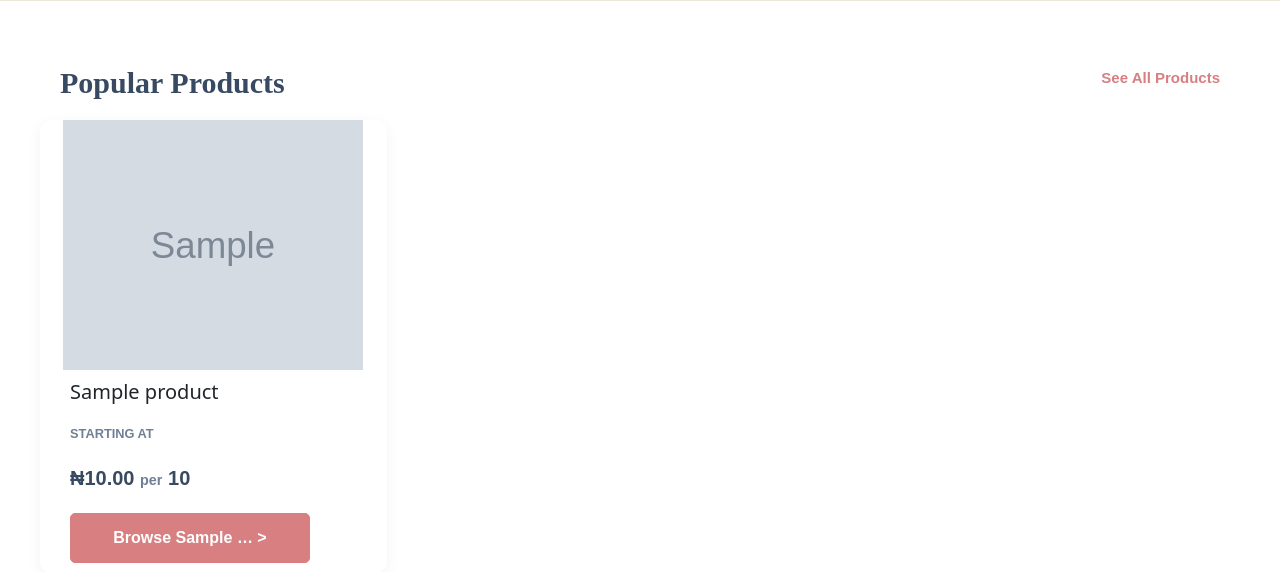
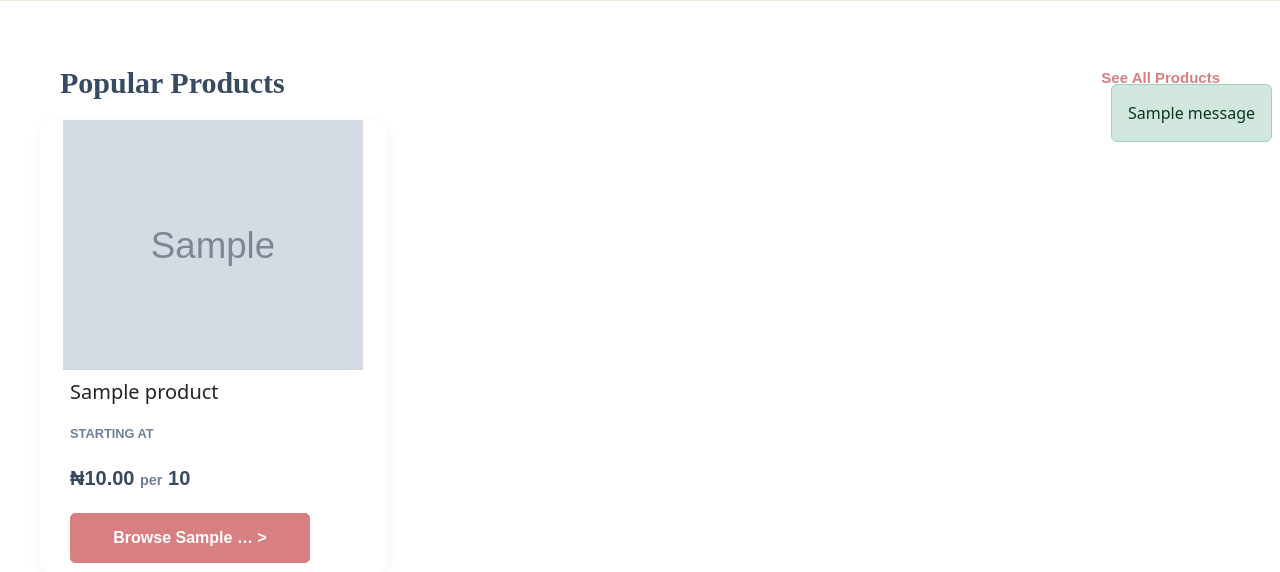
Before and after one commit to Maryam-20/printivio-clone, a Django app: page / in a window 1280 px wide. Shown: the part 634-1206 px from the top of the page. Run offline with Django 4.2, Linux system fonts and the light colour scheme; tables that the repository leaves empty hold one stand-in row (values such as "Sample post"); grey boxes marked "Sample" are stand-in pictures; one stand-in notice (Sample message) is shown; some libraries are stand-ins or nearby versions.

Commit message:
Add success and error message notification

```diff
--- a/productApp/views.py
+++ b/productApp/views.py
@@ -2,6 +2,7 @@ from django.shortcuts import render, get_object_or_404, redirect
 from .models import *
 from .forms import *
 from django.contrib.auth.decorators import user_passes_test
+from django.contrib import messages
 
 # Create your views here.
 def staff_auth(user):
@@ -53,10 +54,13 @@ def singleProductView(request, id):
 @user_passes_test(staff_auth)
 def addCategory(request):
     if request.method == "POST":
-      form = CategoryForm(request.POST)
-      if form.is_valid():
-          form.save()
-      return redirect("allProducts")
+        form = CategoryForm(request.POST)
+        if form.is_valid():
+            form.save()
+            messages.success(request, "Category Created Successfully")
+        else:
+            messages.error(request, "An Error occurred")
+        return redirect("allProducts")
 
     else:
         form = CategoryForm
@@ -72,10 +76,13 @@ def addCategory(request):
 @user_passes_test(staff_auth)
 def addProduct(request):
     if request.method == "POST":
-      form = ProductForm(request.POST, request.FILES)
-      if form.is_valid():
-          form.save()
-      return redirect("home")
+        form = ProductForm(request.POST, request.FILES)
+        if form.is_valid():
+            form.save()
+            messages.success(request, "Product Created Successfully")
+        else:
+            messages.error(request, "An Error Occurred")
+        return redirect("home")
     else:
         form = ProductForm
         return render(
--- a/templates/common.html
+++ b/templates/common.html
@@ -57,6 +57,13 @@
         </div>
 
     </nav>
+    <div class="p-2 fixed-bottom ms-auto" style="width:fit-content;">
+        {% for message in messages %}
+            <div class="alert alert-{{ message.tags }}">
+            {{ message }}
+            </div>
+        {% endfor %}
+    </div>
     {% block content %}{% endblock content %}
 
 
```
Also changed, not shown: authApp/views.py (+9 -0 lines).
